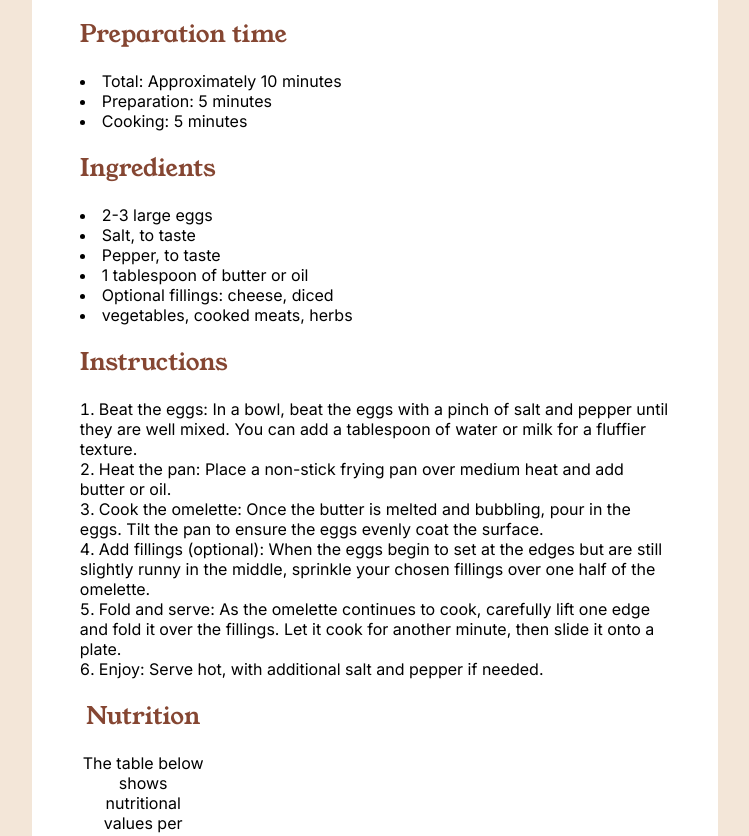
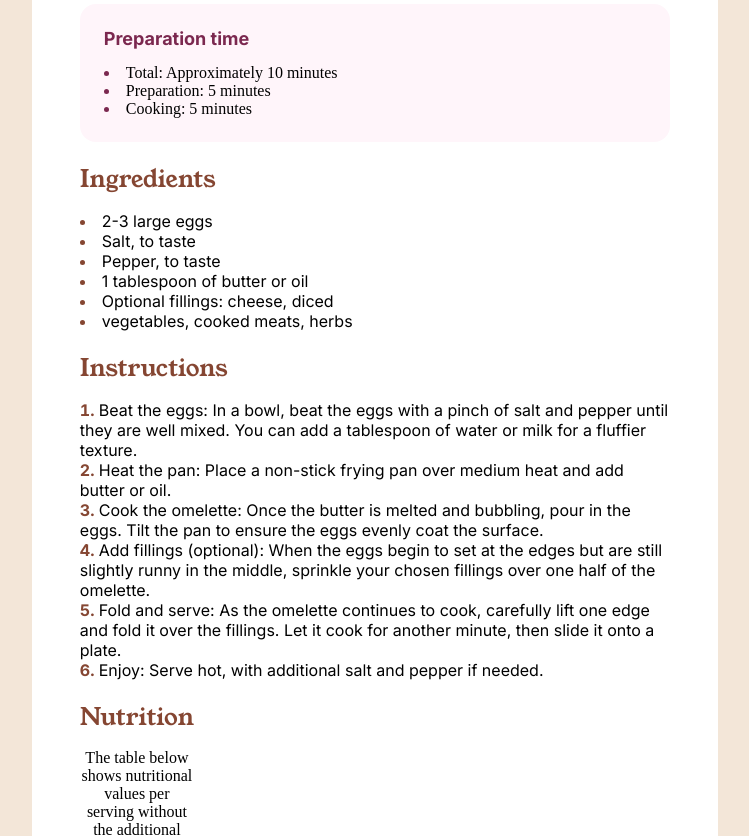
Before and after one commit to AmIKamil/recipe-page, a plain HTML site: page index.html in a window 1280 px wide. Shown: the part 612-1448 px from the top of the page, without its empty margins (265-1014 px from the left). Drawn offline with Linux system fonts and the light colour scheme.

Commit message:
css added .preparationTime and changed markers colours

```diff
--- a/index.html
+++ b/index.html
@@ -21,22 +21,26 @@
   <div class="container">
     <img src="assets/images/image-omelette.jpeg" alt="image-omlette" width="590.4" height="270">
 
-    <div class="content">
+    <div>
+      <section>
         <h1>Simple Omelette Recipe</h1>
-      <p>
+        <p class="content">
           An easy and quick dish, perfect for any meal. This classic omelette combines beaten eggs cooked
           to perfection, optionally filled with your choice of cheese, vegetables, or meats.
         </p>
+      </section>
       <section>
+        <div class="preparationTime">
           <h2>Preparation time</h2>
             <ul>
               <li>Total: Approximately 10 minutes</li>
               <li>Preparation: 5 minutes</li>
               <li>Cooking: 5 minutes</li>
             </ul>
+        </div>
 
       </section>
-      <section>
+      <section class="content">
         <h2>Ingredients</h2>
           <ul>
             <li>2-3 large eggs</li>
@@ -47,7 +51,7 @@
           </ul>
 
       </section>
-      <section>
+      <section class="content">
         <h2>Instructions</h2>
           <ol>
             <li>
--- a/styles.css
+++ b/styles.css
@@ -12,7 +12,6 @@
     justify-content: center;
     background-color: hsl(30, 54%, 90%);
     padding: 10px;
-
   }
 
   .container{
@@ -38,16 +37,45 @@
     font-family: "Inter", serif;
   }
 
+  section{
+    margin-bottom: 20px;
+  }
+
   h1,h2{
     font-family: "Young Serif", serif;
     font-weight: 400;
-    margin: 20px auto;
+    font-size: 2.5rem;
+    margin-bottom: 15px;
   }
 
   h2{
     color: hsl(14, 45%, 36%);
+    margin-bottom: 15px;
+    font-size: 1.5rem;
   }
 
   ul,li{
     list-style-position: inside;
   }
+
+  .preparationTime{
+    background-color: hsl(330, 100%, 98%);
+
+    h2{
+      color: hsl(332, 51%, 32%);
+      font-family: "Inter", serif;
+      font-weight: 700;
+      font-size: 18px;
+    }
+    padding: 1.5rem 1.5rem;
+    border-radius: 1rem;
+  }
+
+  .preparationTime li::marker{
+    color: hsl(332, 51%, 32%);
+  }
+
+  .content li::marker{
+    color: hsl(14, 45%, 36%);
+    font-weight: bold;
+  }
```
Lines whose indentation alone changed are shown as unchanged.
